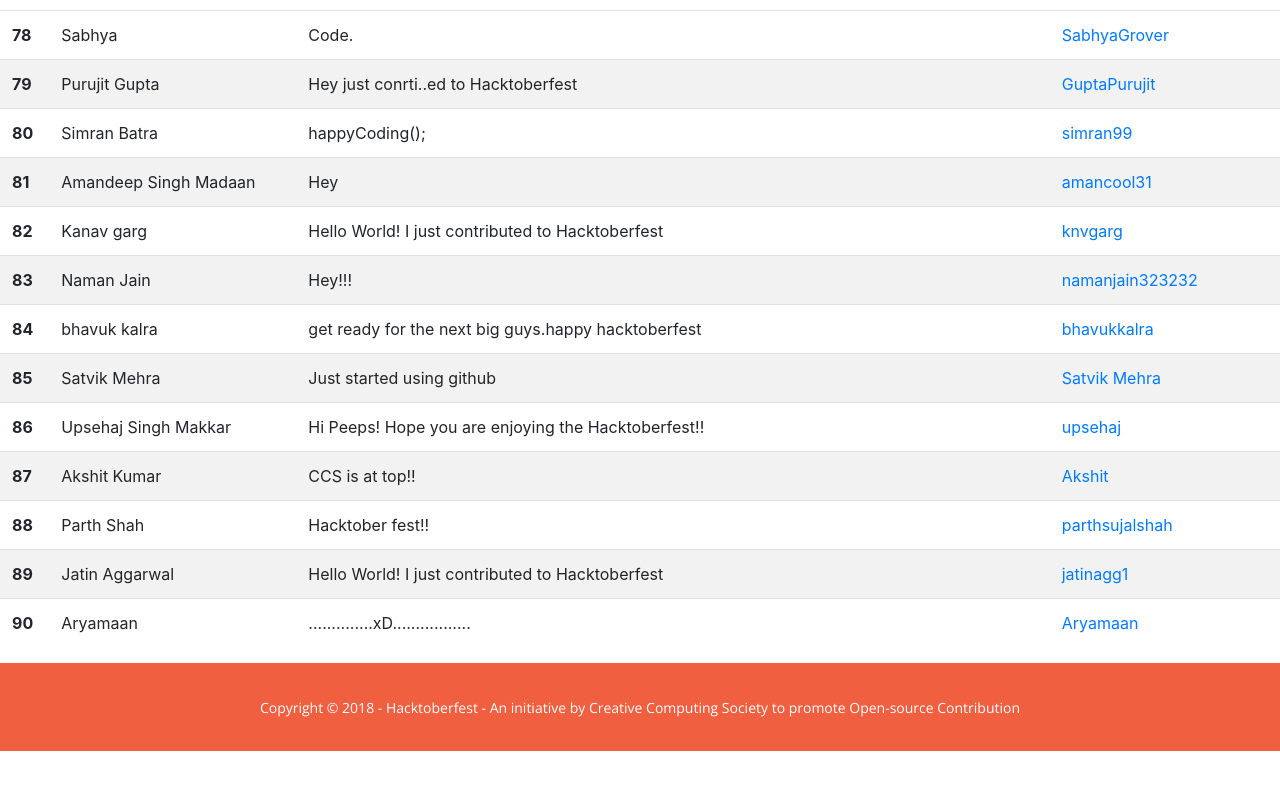
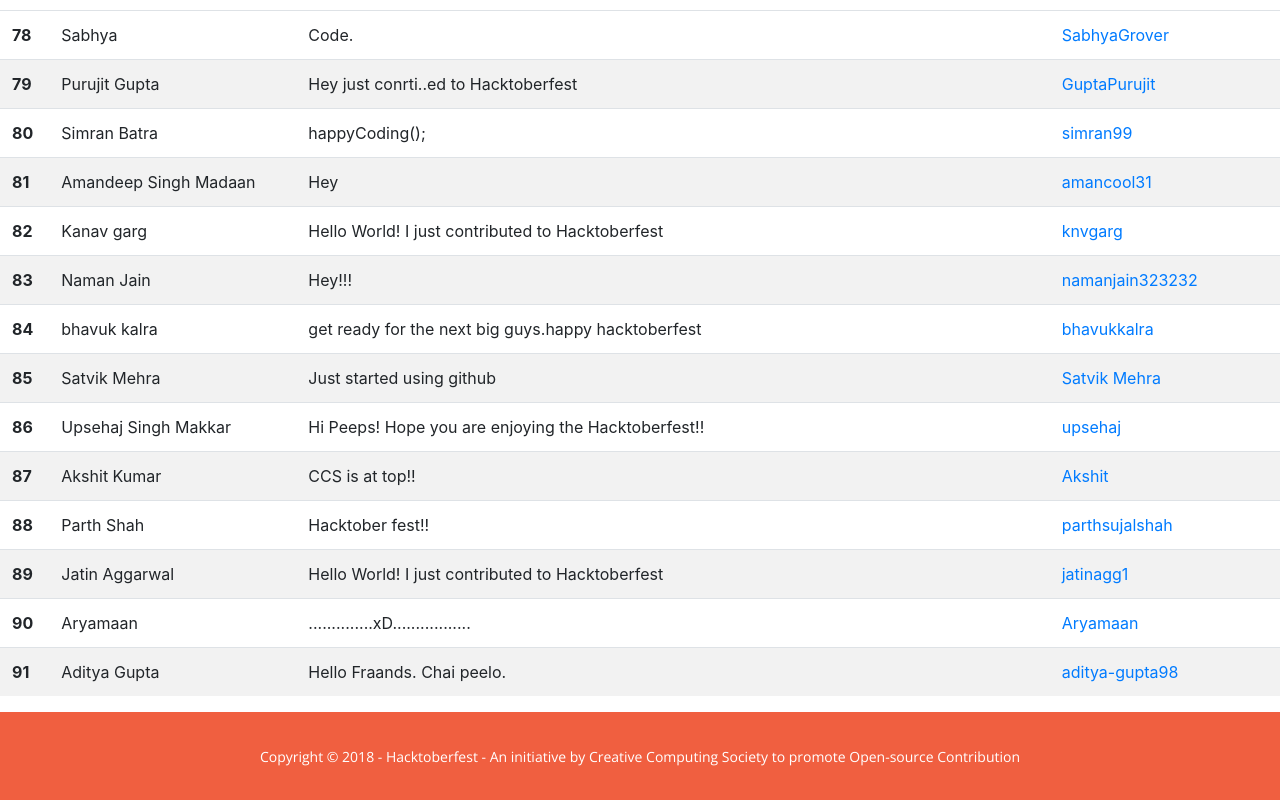
Before and after one commit to creative-computing-society/creative-computing-society.github.io, a website with bundled scripts: page index.html in a window 1280 px wide. Shown: the part 5335-6135 px from the top of the page. Before the commit the page ends 6086 px from the top, so only its background shows below. Built offline with nearby package versions, Linux system fonts and the light colour scheme.

Commit message:
1st commit

```diff
--- a/index.html
+++ b/index.html
@@ -775,6 +775,12 @@
    <td>..............xD.................</td>
    <td><a href="https://github.com/aryamaan98">Aryamaan</a></td>
   </tr>
+ <tr>
+            <th scope="row">91</th>
+            <td>Aditya Gupta</td>
+            <td>Hello Fraands. Chai peelo.</td>
+            <td><a href="https://github.com/aditya-gupta98">aditya-gupta98</a></td>
+          </tr>
         </tbody>
       </table>
     </div>
```
